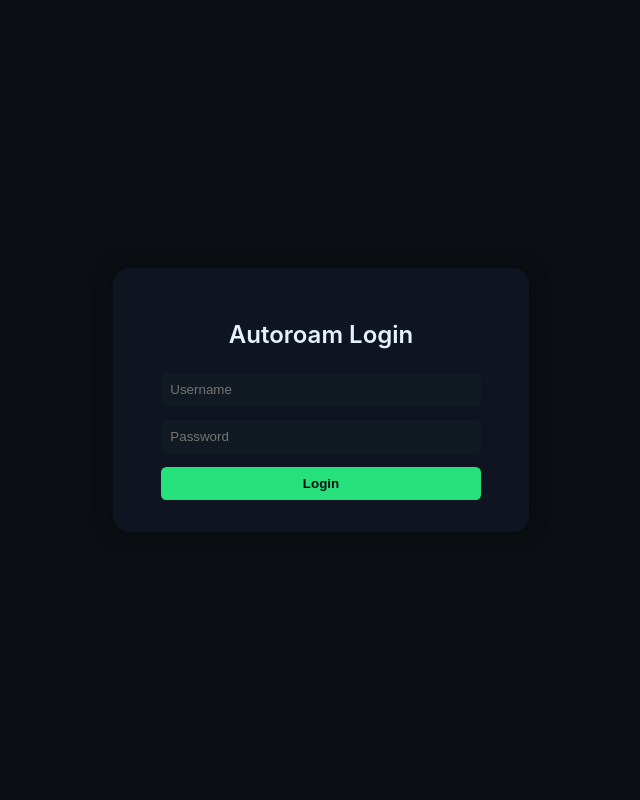
After one commit to jwil007/wlan-autoroam, a Flask app: page /login in a window 1280 px wide. The commit adds this page. Shown: the whole page, without its empty margins (319-959 px from the left). Run offline with Flask 3, Linux system fonts and the light colour scheme.

Commit message:
add login screen.... and favicon

```diff
--- a/webui/server/app.py
+++ b/webui/server/app.py
@@ -1,7 +1,11 @@
 # server/app.py
-from flask import Flask, jsonify, send_from_directory, request, Response, send_file
+from flask import(Flask, jsonify,send_from_directory, request,
+                  Response, send_file, redirect, url_for, render_template, session)
 import subprocess, os, json, time, threading
+from datetime import timedelta
 from autoroam.common import get_repo_root, get_log_file_path, get_data_dir, get_failed_roams_dir, get_runs_dir
+from functools import wraps
+import base64
 
 def get_latest_run_dir():
     """Return the absolute path to the newest run directory, or None if none exist."""
@@ -13,15 +17,60 @@
     ]
     return max(run_dirs, key=os.path.getmtime) if run_dirs else None
 
-
-
 BASE_DIR = get_repo_root()
 STATIC_DIR = os.path.join(BASE_DIR, "webui", "static")
+TEMPLATE_DIR = os.path.join(BASE_DIR, "webui", "templates")
 LOG_FILE = get_log_file_path()
 MAIN_SCRIPT = os.path.join(BASE_DIR, "start_autoroam_cli.py")
 
 
-app = Flask(__name__, static_folder=STATIC_DIR, static_url_path="")
+USERNAME = os.environ.get("WEB_USER", "admin")
+PASSWORD = os.environ.get("WEB_PASS", "autoroam123")
+
+
+app = Flask(
+    __name__,
+    static_folder=STATIC_DIR,
+    template_folder=TEMPLATE_DIR
+)
+app.secret_key = os.environ.get("FLASK_SECRET", "dev-secret-key")
+app.permanent_session_lifetime = timedelta(hours=2)
+
+
+
+@app.route("/")
+def index():
+    return render_template("index.html")
+
+#Login handling
+@app.route("/login", methods=["GET", "POST"])
+def login():
+    if request.method == "POST":
+        user = request.form.get("username")
+        pw = request.form.get("password")
+        if user == USERNAME and pw == PASSWORD:
+            session["logged_in"] = True
+            session.permanent = True
+            return redirect(url_for("index"))
+        # On invalid login, redisplay the form with error
+        return render_template("login.html", error="Invalid credentials")
+
+    # Initial GET
+    return render_template("login.html", error=None)
+
+@app.route("/logout")
+def logout():
+    session.clear()
+    return redirect(url_for("login"))
+
+@app.before_request
+def enforce_login():
+    if request.path.startswith("/api/") or request.path.startswith("/static/"):
+        return
+    if request.endpoint in ("login", "logout"):
+        return
+    if not session.get("logged_in"):
+        return redirect(url_for("login"))
 
 @app.after_request
 def add_no_cache_headers(response):
@@ -29,12 +78,12 @@
         response.headers["Cache-Control"] = "no-store, no-cache, must-revalidate, max-age=0"
         response.headers["Pragma"] = "no-cache"
         response.headers["Expires"] = "0"
+    if request.path == "/login":
+        response.headers["Cache-Control"] = "no-store, no-cache, must-revalidate, max-age=0"
+        response.headers["Pragma"] = "no-cache"
+        response.headers["Expires"] = "0"
     return response
 
-
-@app.route('/')
-def index():
-    return app.send_static_file('index.html')
 
 #start roam process, listen for completion
 roam_process = None  # global handle
--- /dev/null
+++ b/webui/static/login.css
@@ -0,0 +1,65 @@
+:root {
+  --bg: #0b0f14;
+  --panel: #0f1520;
+  --text: #e6f0ff;
+  --ok: #25e07b;
+  --bad: #ff6c79;
+}
+
+body {
+  background: var(--bg);
+  color: var(--text);
+  font-family: "Inter", sans-serif;
+  display: flex;
+  justify-content: center;
+  align-items: center;
+  height: 100vh;
+  margin: 0;
+}
+
+.login-container {
+  background: var(--panel);
+  padding: 2em 3em;
+  border-radius: 1em;
+  box-shadow: 0 0 20px rgba(0,0,0,0.4);
+  width: 320px;
+}
+
+.login-form h2 {
+  text-align: center;
+  margin-bottom: 1em;
+  font-weight: 600;
+}
+
+.login-form input {
+  width: 100%;
+  box-sizing: border-box;
+  margin-bottom: 1em;
+  padding: 0.7em;
+  border: none;
+  border-radius: 0.4em;
+  background: #111923;
+  color: var(--text);
+}
+
+.login-form button {
+  width: 100%;
+  padding: 0.7em;
+  background: var(--ok);
+  color: var(--bg);
+  border: none;
+  border-radius: 0.4em;
+  font-weight: 600;
+  cursor: pointer;
+  transition: background 0.2s ease;
+}
+
+.login-form button:hover {
+  background: #20c96d;
+}
+
+.error {
+  color: var(--bad);
+  text-align: center;
+  margin-top: 1em;
+}
--- /dev/null
+++ b/webui/templates/login.html
@@ -0,0 +1,23 @@
+<!doctype html>
+<html lang="en">
+<head>
+  <meta charset="utf-8" />
+  <meta name="viewport" content="width=device-width,initial-scale=1" />
+  <title>Login · Autoroam</title>
+  <link rel="stylesheet" href="{{ url_for('static', filename='login.css') }}">
+  <link rel="icon" type="image/x-icon" href="{{ url_for('static', filename='favicon.ico') }}">
+</head>
+<body>
+  <div class="login-container">
+    <form method="post" class="login-form">
+      <h2>Autoroam Login</h2>
+      <input type="text" name="username" placeholder="Username" required>
+      <input type="password" name="password" placeholder="Password" required>
+      <button type="submit">Login</button>
+      {% if error %}
+        <p class="error">{{ error }}</p>
+      {% endif %}
+    </form>
+  </div>
+</body>
+</html>
```
Also changed, not shown: webui/templates/index.html (renamed from webui/static/index.html, +4 -4 lines), webui/static/favicon.ico (added).
